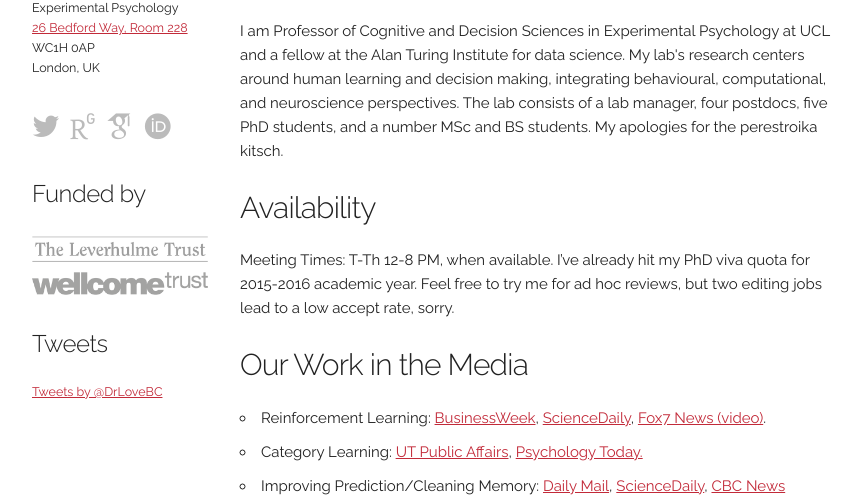
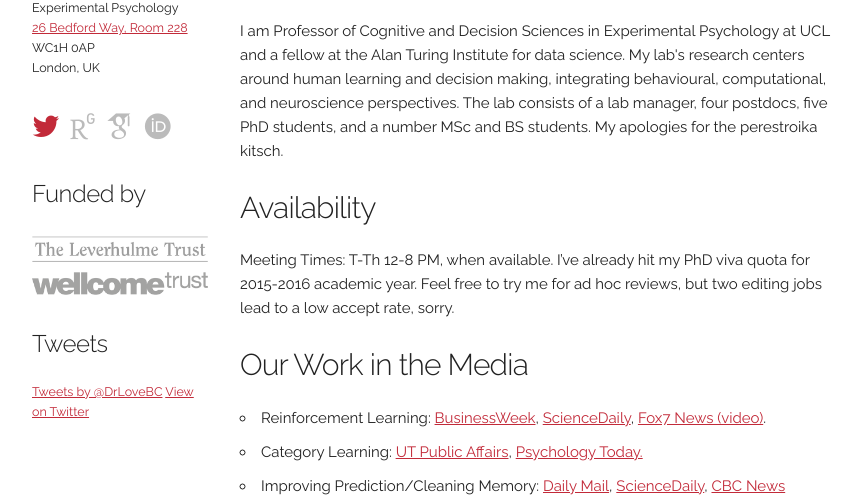
Before and after one commit to lovebc/lovebc.github.io, a Jekyll site: the page built from index.html, in a window 1280 px wide. Shown: the part 689-1191 px from the top of the page, without its empty margins (208-1071 px from the left). Built offline with Jekyll 4.4.1, drawn with Linux system fonts in a browser that asks for light colours; nearby versions of some CDN libraries; some web fonts are replaced; comment, search, counter and statistics services are not loaded.

Commit message:
Update index.html

```diff
--- a/index.html
+++ b/index.html
@@ -20,7 +20,7 @@ layout: test
             London, UK
             </p>
             <p class = "social">
-              <i class="fa fa-twitter" aria-hidden="true"></i>
+              <a href="https://twitter.com/DrLoveBC"><i class="fa fa-twitter" aria-hidden="true"></i></a>
               <i class="ai ai-researchgate"></i>
               <i class="ai ai-google-scholar"></i>
               <i class="ai ai-orcid"></i>
@@ -38,7 +38,9 @@ layout: test
             height = "600" href="https://twitter.com/DrLoveBC" data-widget-id="735848882727424001"
             >Tweets by @DrLoveBC</a>
             <script>!function(d,s,id){var js,fjs=d.getElementsByTagName(s)[0],p=/^http:/.test(d.location)?'http':'https';if(!d.getElementById(id)){js=d.createElement(s);js.id=id;js.src=p+"://platform.twitter.com/widgets.js";fjs.parentNode.insertBefore(js,fjs);}}(document,"script","twitter-wjs");</script>
+            <a href="https://twitter.com/DrLoveBC">View on Twitter</a>
             </div>
+
 
 
         </div>
```
